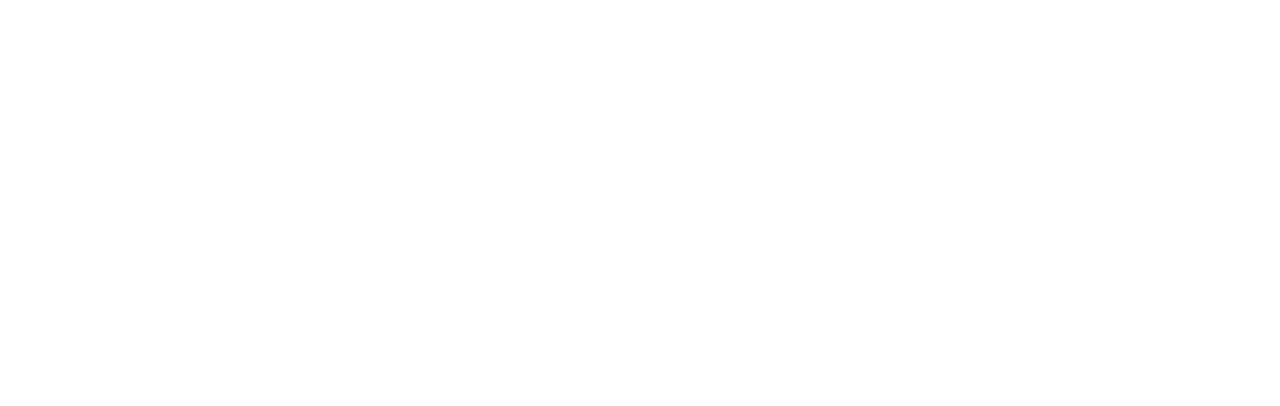
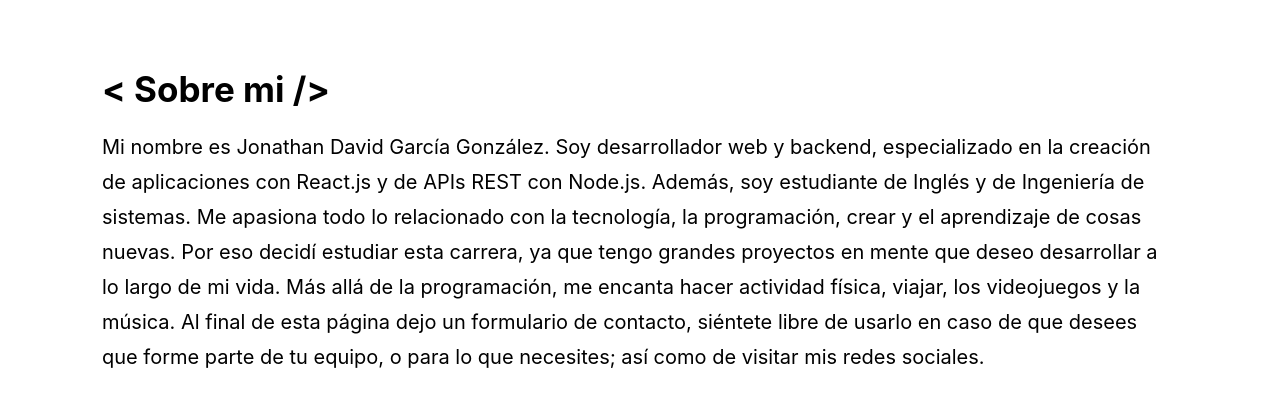
Before and after one commit to jonathangg03/portfolio-blog, a Next.js app: page / in a window 1280 px wide. Shown: the part 442-848 px from the top of the page. Before the commit the page ends 800 px from the top, so only its background shows below. Built offline with nearby package versions, Linux system fonts and the light colour scheme.

Commit message:
Add: Aboutme section

```diff
--- /dev/null
+++ b/components/Subtitle/index.js
@@ -0,0 +1,7 @@
+import styles from '../../styles/Components.module.css'
+
+const Subtitle = ({ subtitle }) => {
+  return (<h2 className={styles.subtitle}>{subtitle}</h2>)
+}
+
+export default Subtitle
--- a/pages/index.js
+++ b/pages/index.js
@@ -1,7 +1,9 @@
 import Head from 'next/head'
 import Header from '../components/Header'
 import Presentation from '../components/Presentation'
+import Subtitle from '../components/Subtitle'
 import styles from '../styles/Home.module.css'
+import componentStyles from '../styles/Components.module.css'
 
 export default function Home() {
   return (
@@ -23,6 +25,15 @@
       />
       <Header />
       <Presentation />
+      <div className={componentStyles.section_spacer}>
+        <Subtitle subtitle='< Sobre mi />' />
+        <p className={componentStyles.paragraph}>
+          Mi nombre es Jonathan David García González. Soy desarrollador web y backend, especializado en la creación de aplicaciones con React.js y de APIs REST con Node.js. Además, soy estudiante de Inglés y de Ingeniería de sistemas.
+          Me apasiona todo lo relacionado con la tecnología, la programación, crear y el aprendizaje de cosas nuevas. Por eso decidí estudiar esta carrera, ya que tengo grandes proyectos en mente que deseo desarrollar a lo largo de mi vida.
+          Más allá de la programación, me encanta hacer actividad física, viajar, los videojuegos y la música.
+          Al final de esta página dejo un formulario de contacto, siéntete libre de usarlo en caso de que desees que forme parte de tu equipo, o para lo que necesites; así como de visitar mis redes sociales.
+        </p>
+      </div>
     </div>
   )
 }
--- /dev/null
+++ b/styles/Components.module.css
@@ -0,0 +1,13 @@
+.subtitle {
+  font-size: 35px;
+  margin-bottom: 20px;
+}
+
+.section_spacer {
+  padding: 70px;
+}
+
+.paragraph {
+  font-size: 20px;
+  line-height: 35px;
+}
```
Also changed, not shown: styles/Header.module.css (line endings or trailing spaces), styles/Presentation.module.css (line endings or trailing spaces).
